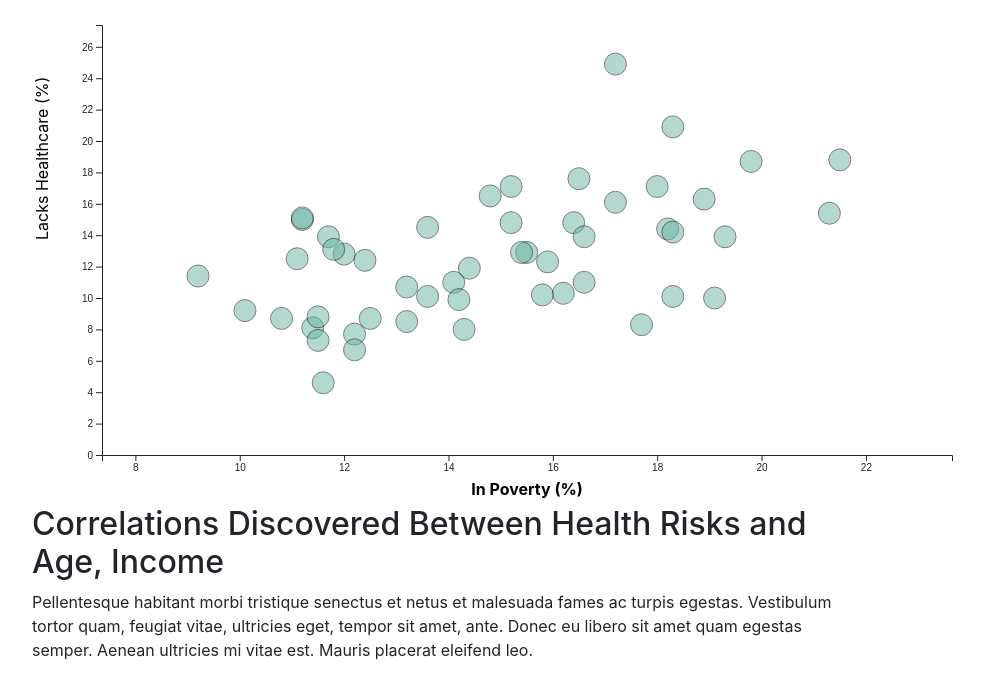
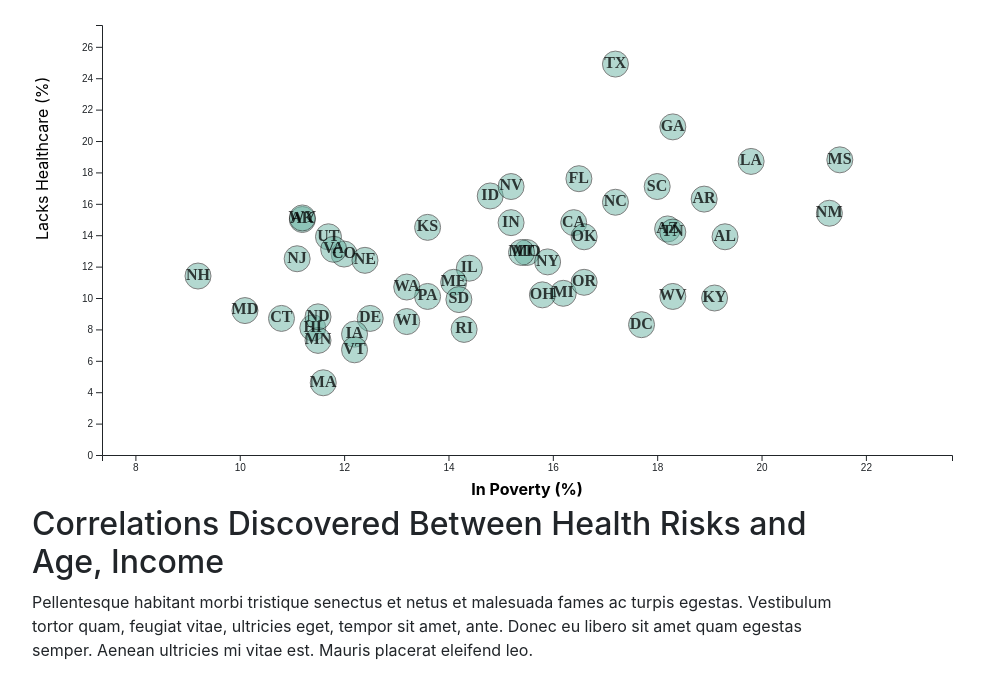
Before and after one commit to george-simon/D3-challenge, a plain HTML site: page D3_data_journalism/index.html in a window 1280 px wide. Shown: the part 51-726 px from the top of the page, without its empty margins (53-1037 px from the left). Drawn offline with nearby package versions, Linux system fonts and the light colour scheme.

Commit message:
working to add state labels

```diff
--- a/D3_data_journalism/assets/css/style.css
+++ b/D3_data_journalism/assets/css/style.css
@@ -29,3 +29,7 @@ body {
   margin: 0;
   font-size: 16px;
 }
+
+.abbr {
+  color: black;
+}
--- a/D3_data_journalism/assets/js/app.js
+++ b/D3_data_journalism/assets/js/app.js
@@ -51,10 +51,16 @@ d3.csv("./assets/data/data.csv").then(riskData => {
       .append("circle")
         .attr("cx", d => x(d.poverty))
         .attr("cy", d => y(d.healthcare))
-        .attr("r", 11)
+        .attr("r", 13)
         .attr("opacity", 0.5)
         .attr("stroke", "black")
         .style("fill", "#69b3a2")
+
+    // home postions for dots
+    riskData.forEach(data => {
+      data.x0 = x(data.poverty)  //home x-position
+      data.y0 = y(data.healthcare)  //home y-position
+    });
 
     // Adding labels to dots
     // resource: https://observablehq.com/@abebrath/scatterplot-of-text-labels
@@ -67,14 +73,27 @@ d3.csv("./assets/data/data.csv").then(riskData => {
       .selectAll("text")
       .data(riskData)
       .join("text")
-      .attr("id", "state")
-      .attr("opacity", 0)
-      .attr("dy", "0.35em")
+        .attr("id", "abbr")
+        .attr("opacity", .75)
+        .attr("dy", "0.25em")
         .attr("x", d => d.x0)
         .attr("y", d => d.y0)
-      // .attr("font-size", d => r(d.state)*1.5)
-      // .attr("fill", d => color(d.state))
-      .text(d => d.state);
+        .text(d => d.abbr);
+
+    // sort of hack-y collision here - we are approximating the text labels as "square" (only possible due to the short 2 char state abbr)
+    //  with a maximum radius aprox. equal to the radius of the corresponding bubble (bubble_rad*0.7) and running collision on that. This is not true rectangular text element collision detection
+    const simulation = d3.forceSimulation(riskData)
+                         .force("collide", d3.forceCollide(d => d.radius * 0.7))
+                         .force("x", d3.forceX(d => d.x0))
+                         .force("y", d3.forceY(d => d.y0));
+
+    simulation.on("tick", () => {
+     label.attr("x", d => d.x)
+          .attr("y", d => d.y);
+    });
+
+    // invalidation.then(() => simulation.stop());
+
 
     // Create group for x-axis label
     var labelsGroup = svg.append("g")
```
Lines whose indentation alone changed are shown as unchanged.
